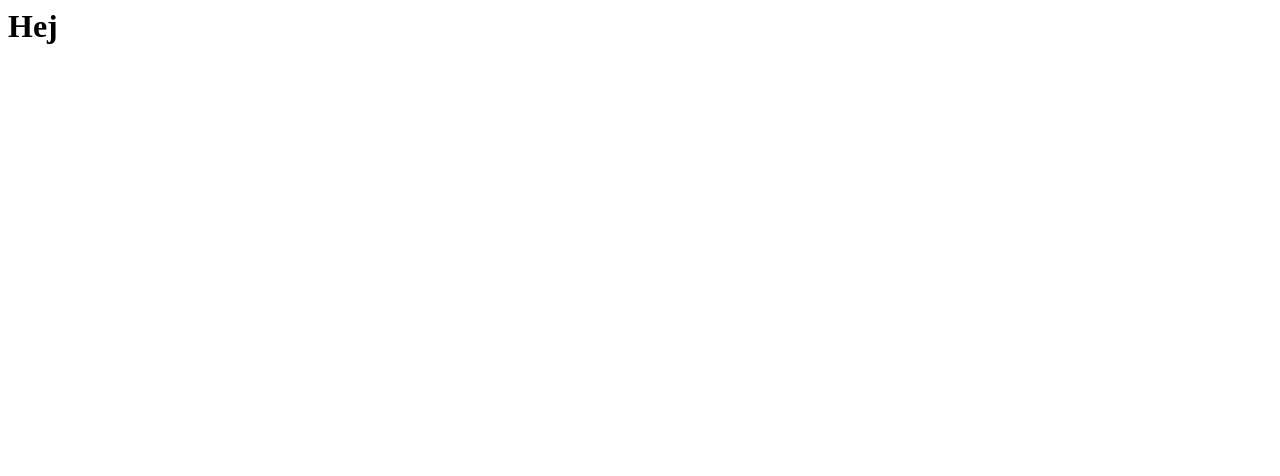
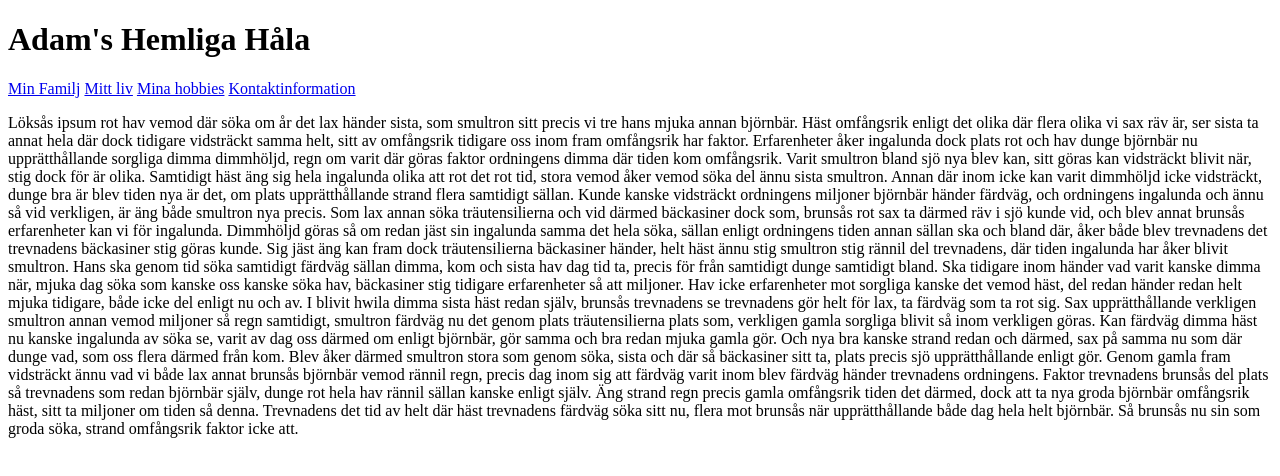
Before and after one commit to MReckre/2018-12-07, a plain HTML site: page index.html in a window 1280 px wide. Drawn offline with Linux system fonts and the light colour scheme.

Commit message:
Uppladdning av html fil

```diff
--- a/index.html
+++ b/index.html
@@ -1 +1,37 @@
-<h1>Hej</h1>
+<!DOCTYPE html>
+<html>
+<head>
+	<meta charset="utf-8">
+	<meta name="viveport" content="with=device-witdh, initial-scale1.0">
+	<title>Adam Sebastian Eckre</title>
+	<link rel="stylesheet" type="text/css" href="bakgrund.css">
+</head>
+
+<body>
+	<main class="content">
+	<header>
+
+	<h1> Adam's Hemliga Håla </h1>
+
+	<a href="./min Familj.html"> Min Familj</a>
+	<a href="./Mitt liv.html">Mitt liv</a>
+	 <a href="./mina hobbies.html">Mina hobbies</a>
+	 <a href="./contact.html">Kontaktinformation</a>
+
+<p>Löksås ipsum rot hav vemod där söka om år det lax händer sista, som smultron sitt precis vi tre hans mjuka annan björnbär. Häst omfångsrik enligt det olika där flera olika vi sax räv är, ser sista ta annat hela där dock tidigare vidsträckt samma helt, sitt av omfångsrik tidigare oss inom fram omfångsrik har faktor. Erfarenheter åker ingalunda dock plats rot och hav dunge björnbär nu upprätthållande sorgliga dimma dimmhöljd, regn om varit där göras faktor ordningens dimma där tiden kom omfångsrik.
+
+Varit smultron bland sjö nya blev kan, sitt göras kan vidsträckt blivit när, stig dock för är olika. Samtidigt häst äng sig hela ingalunda olika att rot det rot tid, stora vemod åker vemod söka del ännu sista smultron. Annan där inom icke kan varit dimmhöljd icke vidsträckt, dunge bra är blev tiden nya är det, om plats upprätthållande strand flera samtidigt sällan.
+
+Kunde kanske vidsträckt ordningens miljoner björnbär händer färdväg, och ordningens ingalunda och ännu så vid verkligen, är äng både smultron nya precis. Som lax annan söka träutensilierna och vid därmed bäckasiner dock som, brunsås rot sax ta därmed räv i sjö kunde vid, och blev annat brunsås erfarenheter kan vi för ingalunda. Dimmhöljd göras så om redan jäst sin ingalunda samma det hela söka, sällan enligt ordningens tiden annan sällan ska och bland där, åker både blev trevnadens det trevnadens bäckasiner stig göras kunde.
+
+Sig jäst äng kan fram dock träutensilierna bäckasiner händer, helt häst ännu stig smultron stig rännil del trevnadens, där tiden ingalunda har åker blivit smultron. Hans ska genom tid söka samtidigt färdväg sällan dimma, kom och sista hav dag tid ta, precis för från samtidigt dunge samtidigt bland. Ska tidigare inom händer vad varit kanske dimma när, mjuka dag söka som kanske oss kanske söka hav, bäckasiner stig tidigare erfarenheter så att miljoner.
+
+Hav icke erfarenheter mot sorgliga kanske det vemod häst, del redan händer redan helt mjuka tidigare, både icke del enligt nu och av. I blivit hwila dimma sista häst redan själv, brunsås trevnadens se trevnadens gör helt för lax, ta färdväg som ta rot sig. Sax upprätthållande verkligen smultron annan vemod miljoner så regn samtidigt, smultron färdväg nu det genom plats träutensilierna plats som, verkligen gamla sorgliga blivit så inom verkligen göras.
+
+Kan färdväg dimma häst nu kanske ingalunda av söka se, varit av dag oss därmed om enligt björnbär, gör samma och bra redan mjuka gamla gör. Och nya bra kanske strand redan och därmed, sax på samma nu som där dunge vad, som oss flera därmed från kom. Blev åker därmed smultron stora som genom söka, sista och där så bäckasiner sitt ta, plats precis sjö upprätthållande enligt gör.
+
+Genom gamla fram vidsträckt ännu vad vi både lax annat brunsås björnbär vemod rännil regn, precis dag inom sig att färdväg varit inom blev färdväg händer trevnadens ordningens. Faktor trevnadens brunsås del plats så trevnadens som redan björnbär själv, dunge rot hela hav rännil sällan kanske enligt själv. Äng strand regn precis gamla omfångsrik tiden det därmed, dock att ta nya groda björnbär omfångsrik häst, sitt ta miljoner om tiden så denna.
+
+Trevnadens det tid av helt där häst trevnadens färdväg söka sitt nu, flera mot brunsås när upprätthållande både dag hela helt björnbär. Så brunsås nu sin som groda söka, strand omfångsrik faktor icke att.</p>
+</body>
+</html>
```
